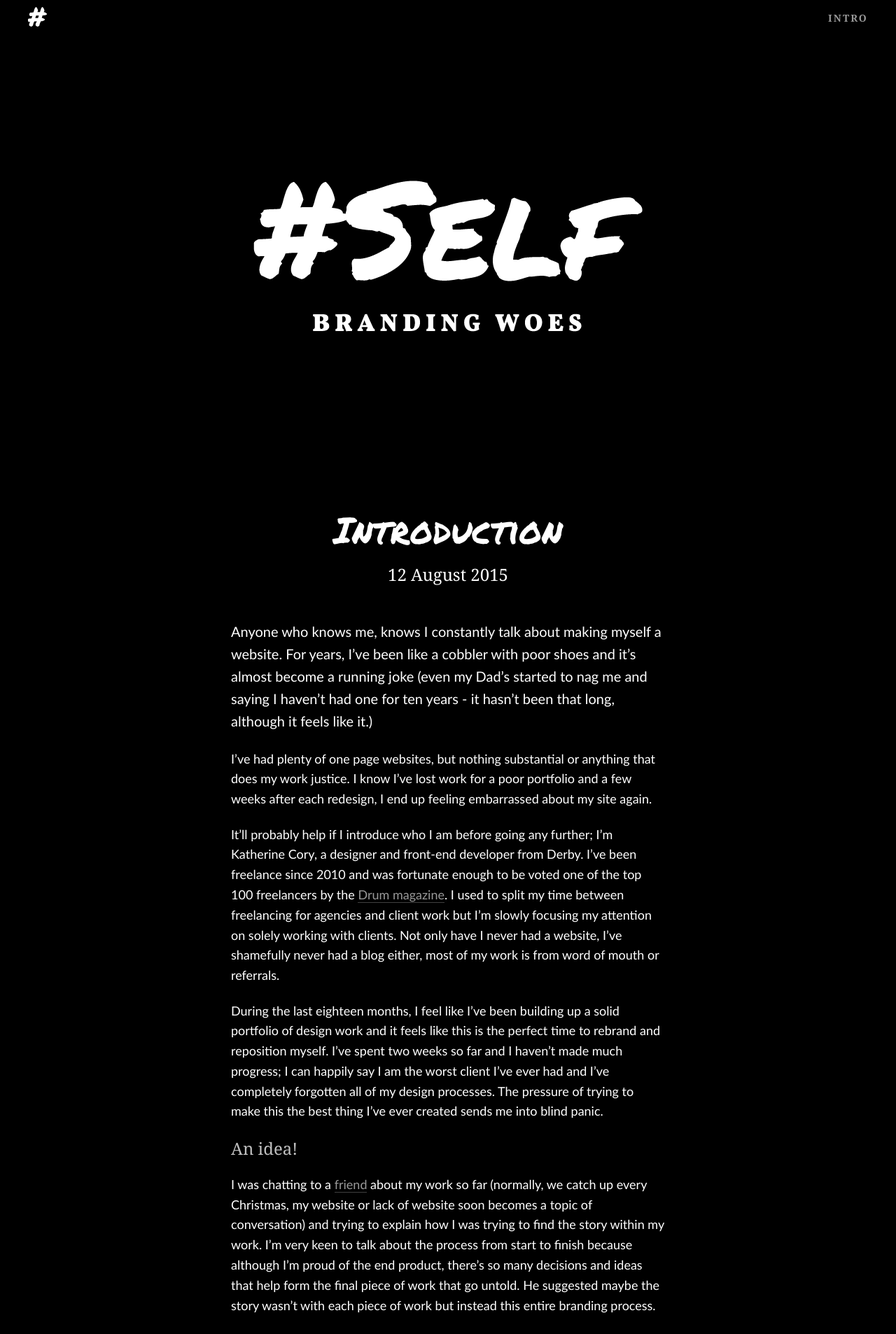
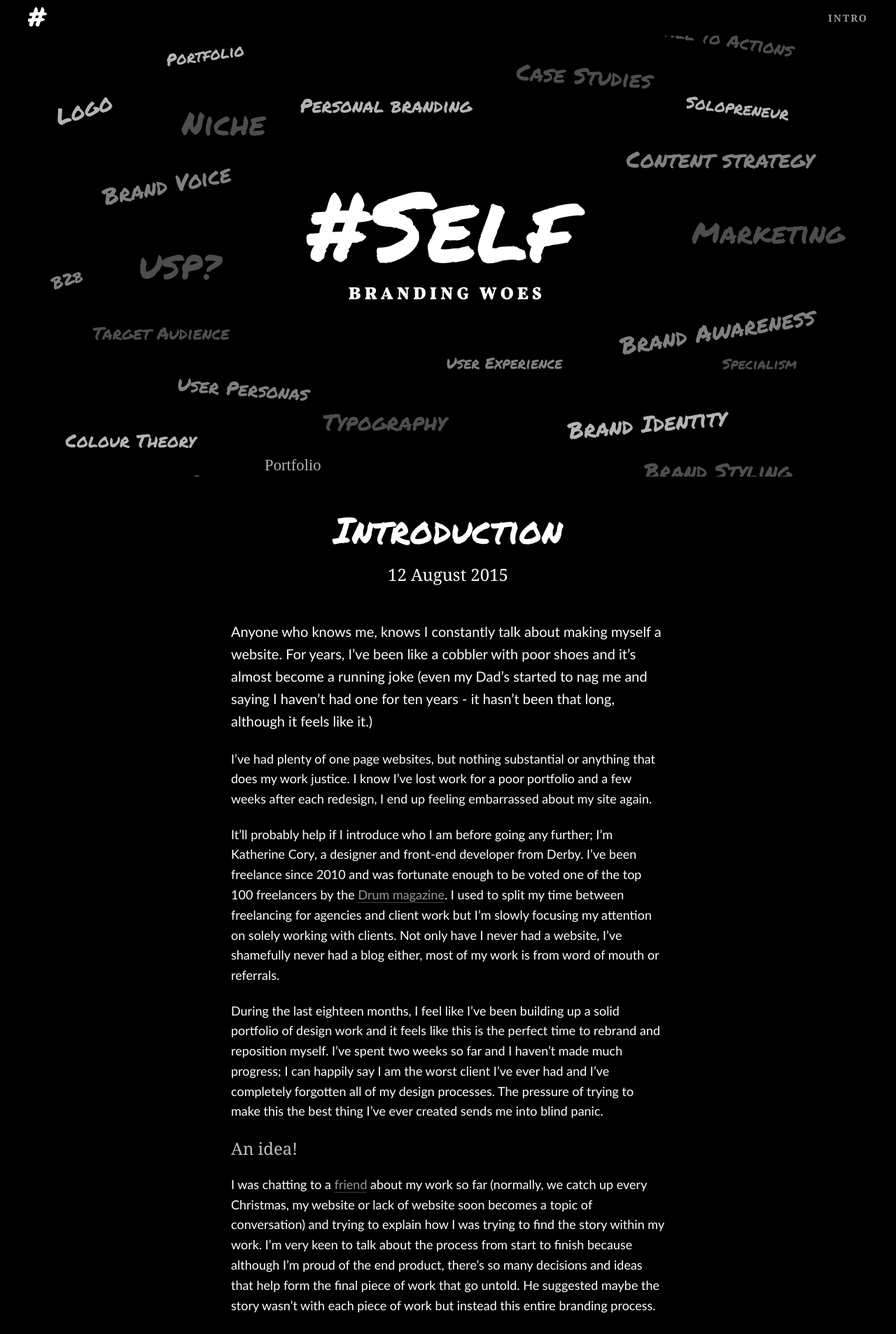
Before and after one commit to katherinecory/self-branding-woes, a Jekyll site: the page built from index.md, in a window 1280 px wide. Shown: the top 1906 px of the page at 70% size. Built offline with Jekyll 4.4.1, drawn with Linux system fonts in a browser that asks for light colours; nearby versions of some CDN libraries; some web fonts are replaced.

Commit message:
Add new header image for the intro entry.

```diff
--- a/index.md
+++ b/index.md
@@ -4,7 +4,7 @@ title: Introduction
 date: 2015-08-12 09:50:22
 nav: intro
 page-class: page--dark
-image: full-logo.png
+image: intro.svg
 ---
 
 Anyone who knows me, knows I constantly talk about making myself a website. For years, I've been like a cobbler with poor shoes and it's almost become a running joke (even my Dad's started to nag me and saying I haven't had one for ten years - it hasn't been that long, although it feels like it.)
```
Also changed, not shown: assets/images/full-logo.png (deleted), assets/images/intro.png (added), assets/images/intro.svg (added).
